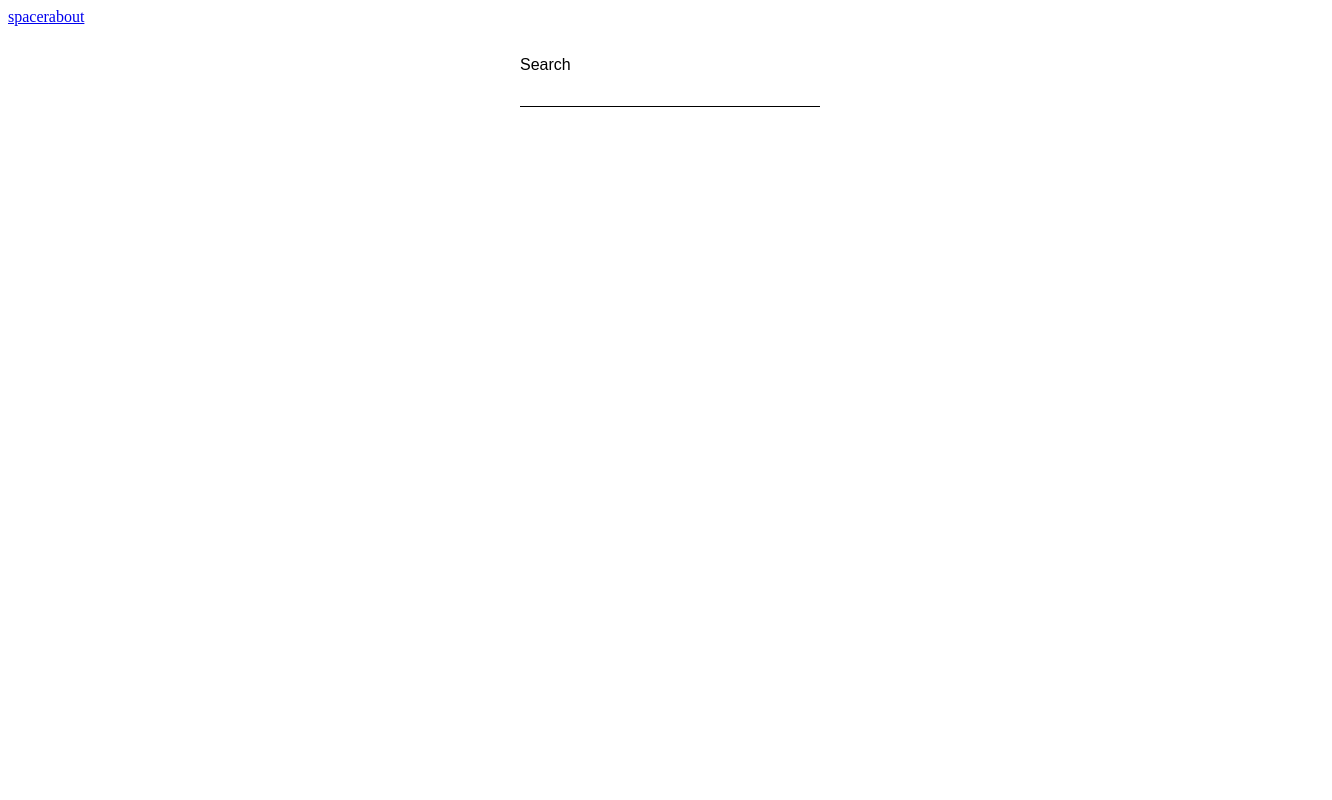
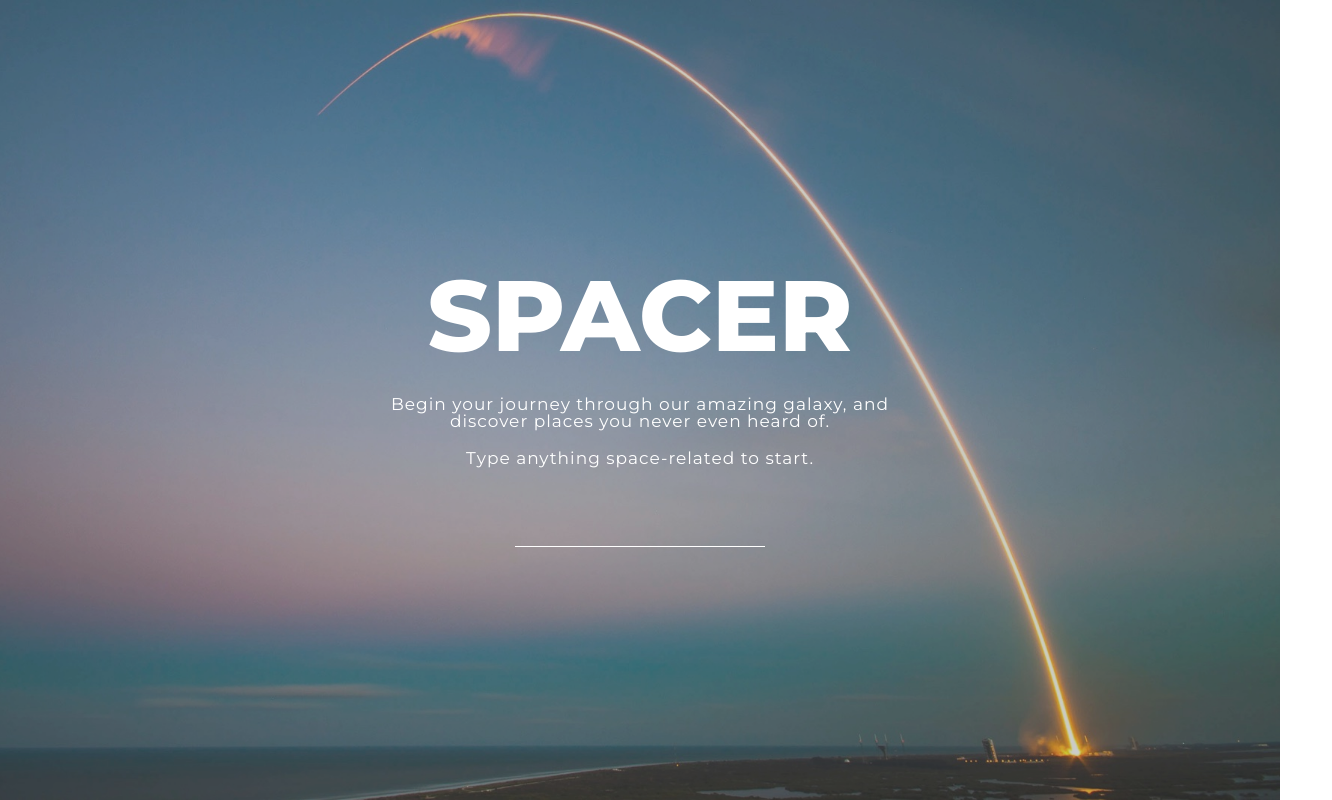
Before and after one commit to dybik08/album, a Vue app: page / in a window 1280 px wide. Shown: the whole page, 1332 px wide, since content can reach past the window. Built offline with nearby package versions, Linux system fonts and the light colour scheme.

Commit message:
Finished work on main-app-view

```diff
--- a/src/App.vue
+++ b/src/App.vue
@@ -1,10 +1,64 @@
 <template>
-  <div class="app">
-    <div class="nav">
-      <router-link to="/">spacer</router-link>
-      <router-link to="/about">about</router-link>
-    </div>
-    <router-view />
+  <div class="wrapper">
+    <BackgroundImage />
+    <Claim />
+    <SearchInput />
   </div>
 </template>
-<style lang="scss" scoped />
+<script>
+    import axios from 'axios';
+    import debounce from 'lodash.debounce';
+    import Claim from '@/components/Claim.vue';
+    import SearchInput from '@/components/SearchInput.vue';
+    import BackgroundImage from "./components/BackgroundImage";
+    const API = 'https://images-api.nasa.gov/search';
+    export default {
+        name: 'App',
+        components: {
+            BackgroundImage,
+            Claim,
+            SearchInput,
+        },
+        data() {
+            return {
+                searchValue: '',
+                results: [],
+            };
+        },
+        methods: {
+            // eslint-disable-next-line
+            handleInput: debounce(function() {
+                axios.get(`${API}?q=${this.searchValue}&media_type=image`)
+                    .then((response) => {
+                        this.results = response.data.collection.items;
+                    })
+                    .catch((error) => {
+                        console.log(error);
+                    });
+            }, 500),
+        },
+    };
+</script>
+<style lang="scss">
+  @import url('https://fonts.googleapis.com/css?family=Montserrat:300,400,600,800');
+  * {
+    box-sizing: border-box;
+    -webkit-font-smoothing: antialiased;
+    -moz-osx-font-smoothing: grayscale;
+  }
+  body {
+    font-family: 'Montserrat', sans-serif;
+    margin: 0;
+    padding: 0;
+  }
+  .wrapper {
+    margin: 0;
+    width: 100%;
+    min-height: 100vh;
+    padding: 30px;
+    display: flex;
+    flex-direction: column;
+    align-items: center;
+    justify-content: center;
+  }
+</style>
--- /dev/null
+++ b/src/components/BackgroundImage.vue
@@ -0,0 +1,31 @@
+<template>
+    <div class="backgroundImage" />
+</template>
+<script>
+    export default {
+        name: 'BackgroundImage',
+    };
+</script>
+<style lang="scss" scoped>
+    .backgroundImage {
+        position: fixed;
+        top: 0;
+        z-index: -1;
+        width: 100%;
+        height: 100vh;
+        background-image: url('../assets/mainImage.jpg');
+        background-repeat: no-repeat;
+        background-size: cover;
+        background-position: 80% 0%;
+    }
+    .backgroundImage::after {
+        content: '';
+        background: rgba(0,0,0, .2);
+        position: absolute;
+        top: 0;
+        left: 0;
+        z-index: 1;
+        width: 100%;
+        height: 100vh;
+    }
+</style>
--- /dev/null
+++ b/src/components/Claim.vue
@@ -0,0 +1,48 @@
+<template>
+    <div class="claimWrapper">
+        <h1 class="claim">SPACER</h1>
+        <p class="subclaim">
+            Begin your journey through our amazing galaxy,
+            and discover places you never even heard of.
+        </p>
+        <p class="subclaim">
+            Type anything space-related to start.
+        </p>
+    </div>
+</template>
+<script>
+    export default {
+        name: 'Claim',
+    };
+</script>
+<style lang="scss" scoped>
+    .claimWrapper {
+        display: flex;
+        text-align: center;
+        flex-direction: column;
+        justify-content: center;
+        align-items: center;
+        color: white;
+    }
+    .claim {
+        font-size: 50px;
+        margin: 0;
+        @media (min-width: 768px) {
+            font-size: 80px;
+        }
+        @media (min-width: 1024px) {
+            font-size: 100px;
+        }
+    }
+    .subclaim {
+        margin: 20px 0 0 0;
+        font-size: 13px;
+        font-weight: 400;
+        @media (min-width: 768px) {
+            font-size: 17px;
+            width: 500px;
+            line-height: 1;
+            letter-spacing: 1px;
+        }
+    }
+</style>
--- /dev/null
+++ b/src/components/SearchInput.vue
@@ -0,0 +1,41 @@
+<template>
+    <div class="searchWrapper">
+        <input
+                id="search"
+                name="search"
+                v-model="searchValue"
+                @input="handleInput"
+        />
+    </div>
+</template>
+<script>
+    export default {
+        name: 'SearchInput',
+    };
+</script>
+<style lang="scss" scoped>
+    .searchWrapper {
+        margin-top: 50px;
+        display: flex;
+        flex-direction: column;
+        width: 250px;
+        input {
+            color: white;
+            text-align: center;
+            font-size: 18px;
+            font-weight: 300;
+            height: 30px;
+            border: 0;
+            background: none;
+            border-bottom: 1px solid white;
+            transition: box-shadow .3s ease-out;
+            @media (min-width: 1024px) {
+                font-weight: 400;
+            }
+        }
+        input:focus {
+            outline: none;
+            box-shadow: 0 10px 20px -8px rgba(255,255,255, .5);
+        }
+    }
+</style>
--- a/src/main.js
+++ b/src/main.js
@@ -1,10 +1,8 @@
 import Vue from 'vue';
 import App from './App.vue';
-import router from './router';
 
 Vue.config.productionTip = false;
 
 new Vue({
-  router,
-  render: h => h(App),
+    render: h => h(App),
 }).$mount('#app');
--- a/src/router.js
+++ /dev/null
@@ -1,21 +0,0 @@
-import Vue from 'vue';
-import Router from 'vue-router';
-import Search from './views/Search.vue';
-import About from './views/About.vue';
-
-Vue.use(Router);
-
-export default new Router({
-  routes: [
-    {
-      path: '/',
-      name: 'Search',
-      component: Search,
-    },
-    {
-      path: '/about',
-      name: 'About',
-      component: About,
-    },
-  ],
-});
--- a/src/views/About.vue
+++ /dev/null
@@ -1,10 +0,0 @@
-<template>
-    <div class="about">
-        <h1>This is an about page</h1>
-    </div>
-</template>
-<script>
-    export default {
-        name: 'About',
-    };
-</script>
--- a/src/views/Search.vue
+++ /dev/null
@@ -1,72 +0,0 @@
-<template>
-    <div class="wrapper">
-        <div class="search">
-            <label for="search">Search</label>
-            <input
-                    id="search"
-                    name="search"
-                    v-model="searchValue"
-                    @input="handleInput"
-            />
-            <ul>
-                <li v-for="item in results" :key="item.data[0].nasa_id">
-                    <p>{{ item.data[0].description }}</p>
-                </li>
-            </ul>
-        </div>
-    </div>
-</template>
-
-<script>
-    import axios from 'axios';
-    import _ from 'lodash';
-
-    const API = 'https://images-api.nasa.gov/search';
-
-    export default {
-        name: 'Search',
-        data(){
-            return{
-                searchValue: '',
-                results: [],
-            };
-        },
-        methods: {
-            handleInput: _.debounce(function() {
-                console.log(this.searchValue);
-                axios.get(`${API}?q=${this.searchValue}&media_type=image`)
-                    .then((response) => {
-                        this.results = response.data.collection.items;
-                    })
-                    .catch((error) => {
-                        console.log(error);
-                    });
-            }, 500),
-        },
-    };
-</script>
-<style lang="scss" scoped>
-    .wrapper{
-        display: flex;
-        flex-direction: column;
-        align-items: center;
-        width: 100%;
-        margin: 0;
-        padding: 30px;
-    }
-    .search{
-        display: flex;
-        flex-direction: column;
-        flex-wrap: wrap;
-        width: 300px;
-    }
-    label{
-        font-family: Montserrat, sans-serif;
-    }
-    input{
-        height: 30px;
-        border: 0;
-        border-bottom: 1px solid black;
-
-    }
-</style>
```
